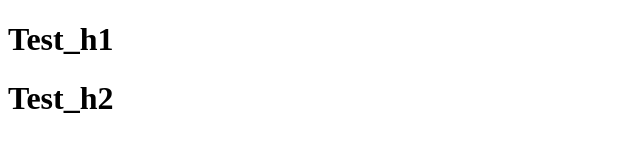
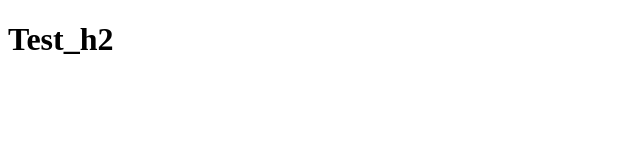
Before and after one commit to OnlglrI/Test, a plain HTML site: page index1.html in a window 1280 px wide. Shown: the whole page, without its empty margins (0-640 px from the left). Drawn offline with Linux system fonts and the light colour scheme.

Commit message:
third commit

```diff
--- a/index.html
+++ b/index1.html
@@ -6,7 +6,6 @@
     <title>Document</title>
 </head>
 <body>
-    <h1>Test_h1</h1>
     <h1>Test_h2</h1>
 </body>
 </html>
```
